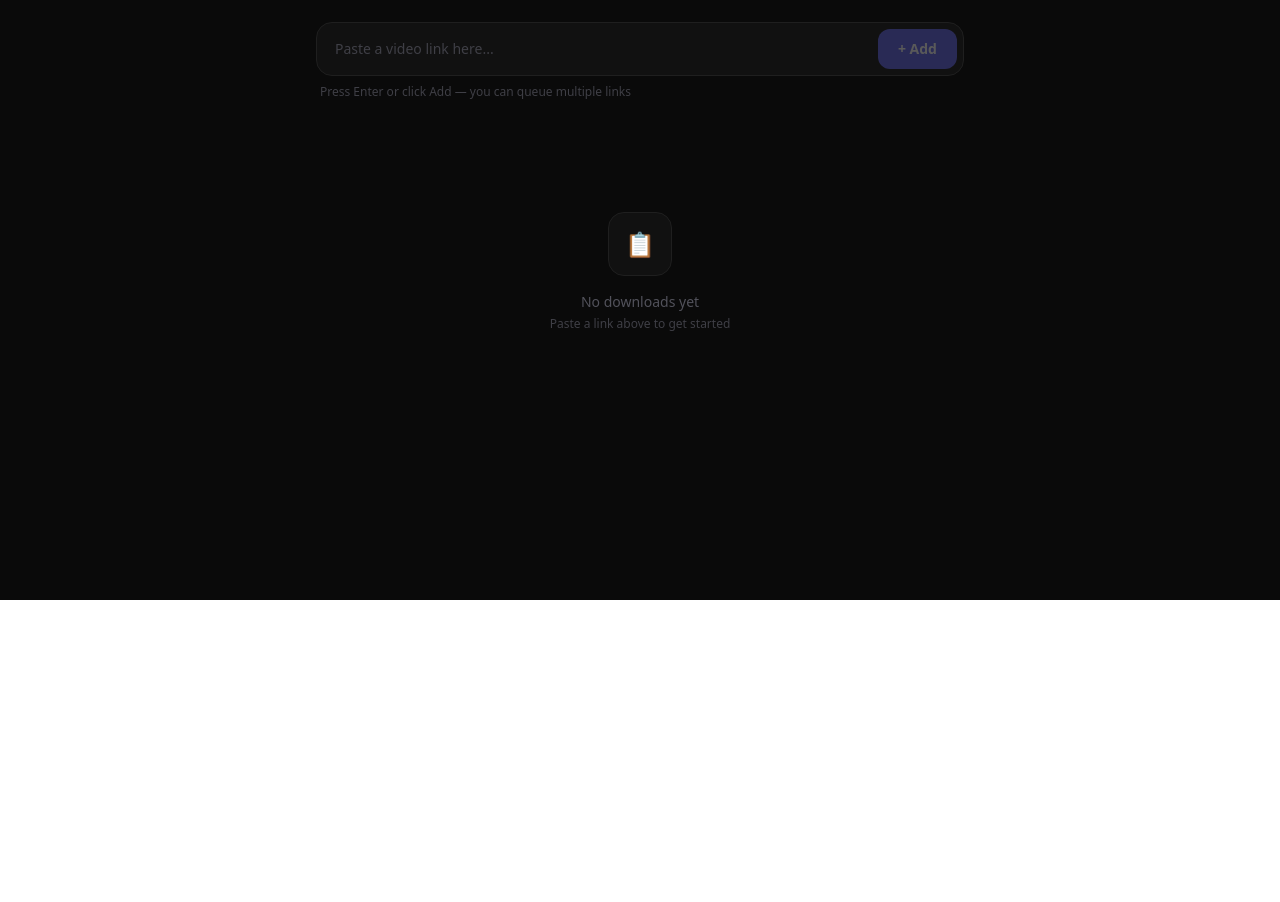
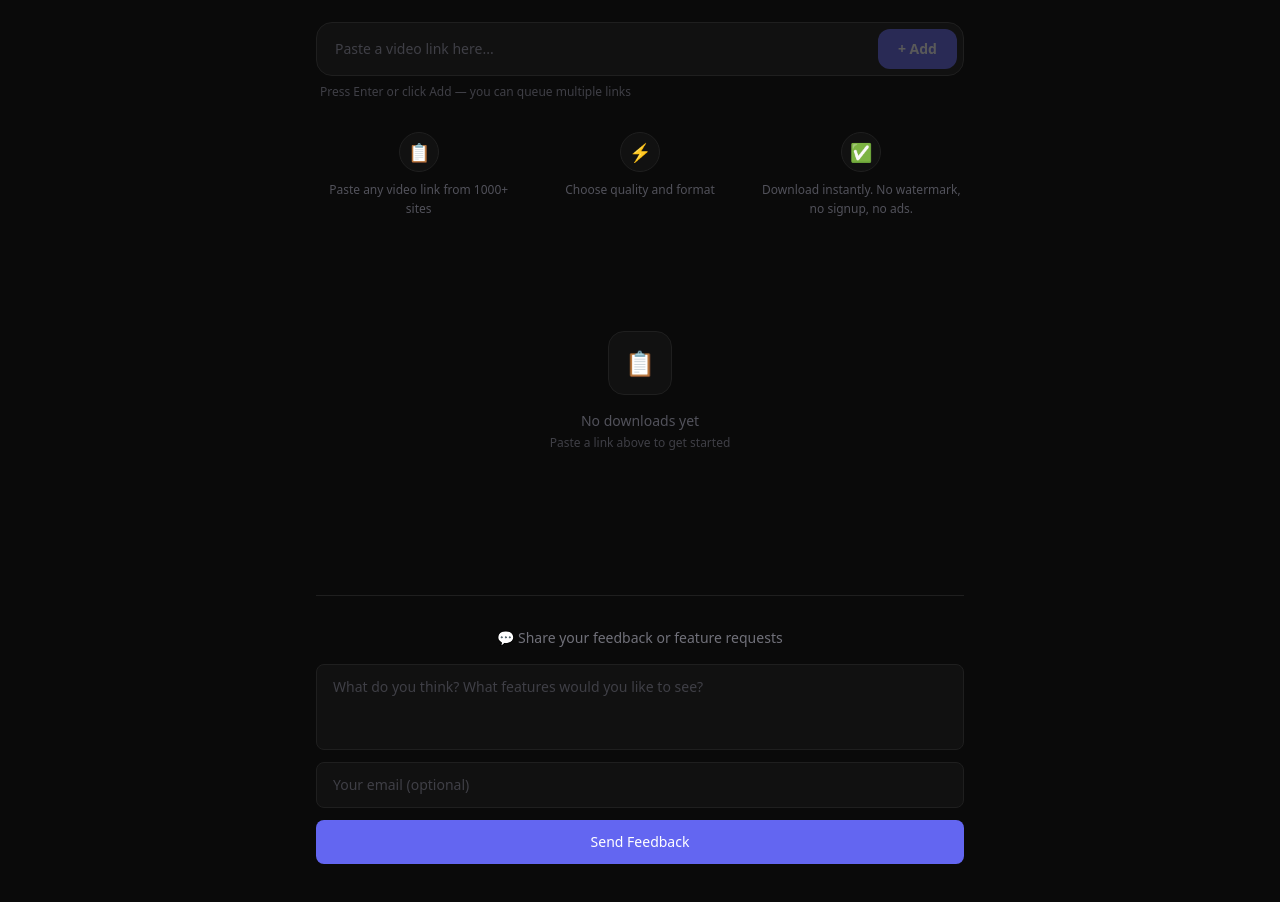
Before and after one commit to Oko300/ClipNest, a Next.js app in the folder frontend/: page / in a window 1280 px wide. Shown: the part 200-1102 px from the top of the page. Before the commit the page ends 800 px from the top, so only its background shows below. Built offline with nearby package versions, Linux system fonts and the light colour scheme.

Commit message:
Add how-it-works, better errors, network detection, feedback form

```diff
--- a/frontend/app/page.tsx
+++ b/frontend/app/page.tsx
@@ -1,11 +1,19 @@
 "use client"
-import { useState } from "react"
+import { useState, useEffect } from "react"
 import { DownloadJob } from "../types/index"
 import UrlInput from "../components/UrlInput"
 import JobCard from "../components/JobCard"
 
 export default function Home() {
   const [jobs, setJobs] = useState<DownloadJob[]>([]);
+
+  useEffect(() => {
+    const handleOffline = () => {
+      alert("⚠️ No internet connection detected. Please check your network and try again.");
+    };
+    window.addEventListener("offline", handleOffline);
+    return () => window.removeEventListener("offline", handleOffline);
+  }, []);
 
   const generateId = () => Math.random().toString(36).substring(2, 10);
 
@@ -60,10 +68,14 @@ export default function Home() {
         updateJob(jobId, { fetchStatus: "success", videoInfo: data });
       } else {
         let errorMsg = data.error || "Failed to fetch video info";
-        if (errorMsg.toLowerCase().includes("sign in") ||
-            errorMsg.toLowerCase().includes("bot") ||
-            errorMsg.toLowerCase().includes("youtube")) {
-          errorMsg = "YouTube downloads are temporarily unavailable due to server restrictions. Try TikTok, Instagram, Twitter or Facebook instead.";
+        if (errorMsg.toLowerCase().includes("private")) {
+          errorMsg = "🔒 This video is private. Only the owner can access it.";
+        } else if (errorMsg.toLowerCase().includes("sign in") || errorMsg.toLowerCase().includes("bot")) {
+          errorMsg = "⚠️ YouTube downloads are temporarily unavailable. Try TikTok, Instagram, Twitter or Facebook instead.";
+        } else if (errorMsg.toLowerCase().includes("not exist") || errorMsg.toLowerCase().includes("removed") || errorMsg.toLowerCase().includes("deleted")) {
+          errorMsg = "❌ This video no longer exists or has been removed.";
+        } else if (errorMsg.toLowerCase().includes("region") || errorMsg.toLowerCase().includes("available in your country")) {
+          errorMsg = "🌍 This video is not available in your region.";
         }
         updateJob(jobId, {
           fetchStatus: "error",
@@ -73,7 +85,9 @@ export default function Home() {
     } catch (error) {
       updateJob(jobId, {
         fetchStatus: "error",
-        fetchError: "Network error. Is the backend running?",
+        fetchError: !navigator.onLine
+          ? "📶 No internet connection. Please check your network and try again."
+          : "Network error. Could not reach the server. Please try again.",
       });
     }
   };
@@ -211,6 +225,22 @@ export default function Home() {
       {/* URL Input */}
       <UrlInput onFetch={addJob} isLoading={false} error="" />
 
+      {/* How it works section */}
+      <div className="grid grid-cols-3 gap-4 text-center">
+        <div className="flex flex-col items-center gap-2">
+          <div className="w-10 h-10 rounded-full bg-[#111111] border border-[#1f1f1f] flex items-center justify-center text-lg">📋</div>
+          <p className="text-[#52525b] text-xs leading-relaxed">Paste any video link from 1000+ sites</p>
+        </div>
+        <div className="flex flex-col items-center gap-2">
+          <div className="w-10 h-10 rounded-full bg-[#111111] border border-[#1f1f1f] flex items-center justify-center text-lg">⚡</div>
+          <p className="text-[#52525b] text-xs leading-relaxed">Choose quality and format</p>
+        </div>
+        <div className="flex flex-col items-center gap-2">
+          <div className="w-10 h-10 rounded-full bg-[#111111] border border-[#1f1f1f] flex items-center justify-center text-lg">✅</div>
+          <p className="text-[#52525b] text-xs leading-relaxed">Download instantly. No watermark, no signup, no ads.</p>
+        </div>
+      </div>
+
       {/* Jobs or Empty State */}
       {jobs.length === 0 ? (
         <div className="flex flex-col items-center justify-center py-20 gap-4">
@@ -235,6 +265,40 @@ export default function Home() {
           ))}
         </div>
       )}
+
+      {/* Feedback form */}
+      <div className="mt-8 border-t border-[#1f1f1f] pt-8">
+        <h3 className="text-[#71717a] text-sm text-center mb-4">
+          💬 Share your feedback or feature requests
+        </h3>
+        <form
+          action="https://formsubmit.co/nftboy1010@gmail.com"
+          method="POST"
+          className="flex flex-col gap-3"
+        >
+          <input type="hidden" name="_subject" value="ClipNest Feedback" />
+          <input type="hidden" name="_captcha" value="false" />
+          <input type="hidden" name="_template" value="table" />
+          <textarea
+            name="feedback"
+            placeholder="What do you think? What features would you like to see?"
+            rows={3}
+            className="w-full bg-[#111111] border border-[#1f1f1f] rounded-lg px-4 py-3 text-[#f5f5f5] text-sm placeholder-[#3f3f46] resize-none focus:outline-none focus:border-[#6366f1]"
+          />
+          <input
+            type="email"
+            name="email"
+            placeholder="Your email (optional)"
+            className="w-full bg-[#111111] border border-[#1f1f1f] rounded-lg px-4 py-3 text-[#f5f5f5] text-sm placeholder-[#3f3f46] focus:outline-none focus:border-[#6366f1]"
+          />
+          <button
+            type="submit"
+            className="w-full bg-[#6366f1] hover:bg-[#5558e3] text-white text-sm font-medium py-3 rounded-lg transition-colors"
+          >
+            Send Feedback
+          </button>
+        </form>
+      </div>
     </div>
   </div>
   );
```
Also changed, not shown: 2 other files (tests, documents, lock files or other folders).
